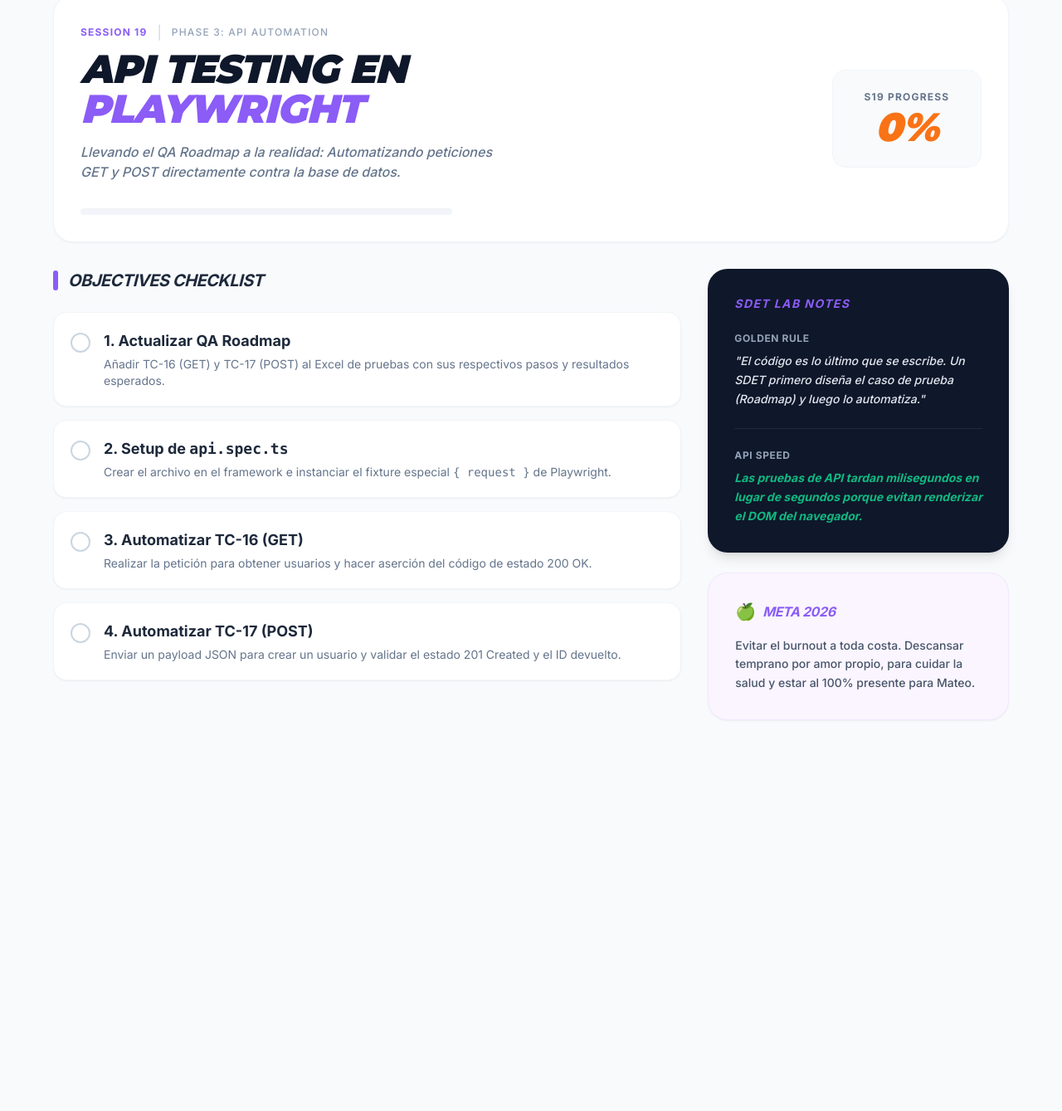
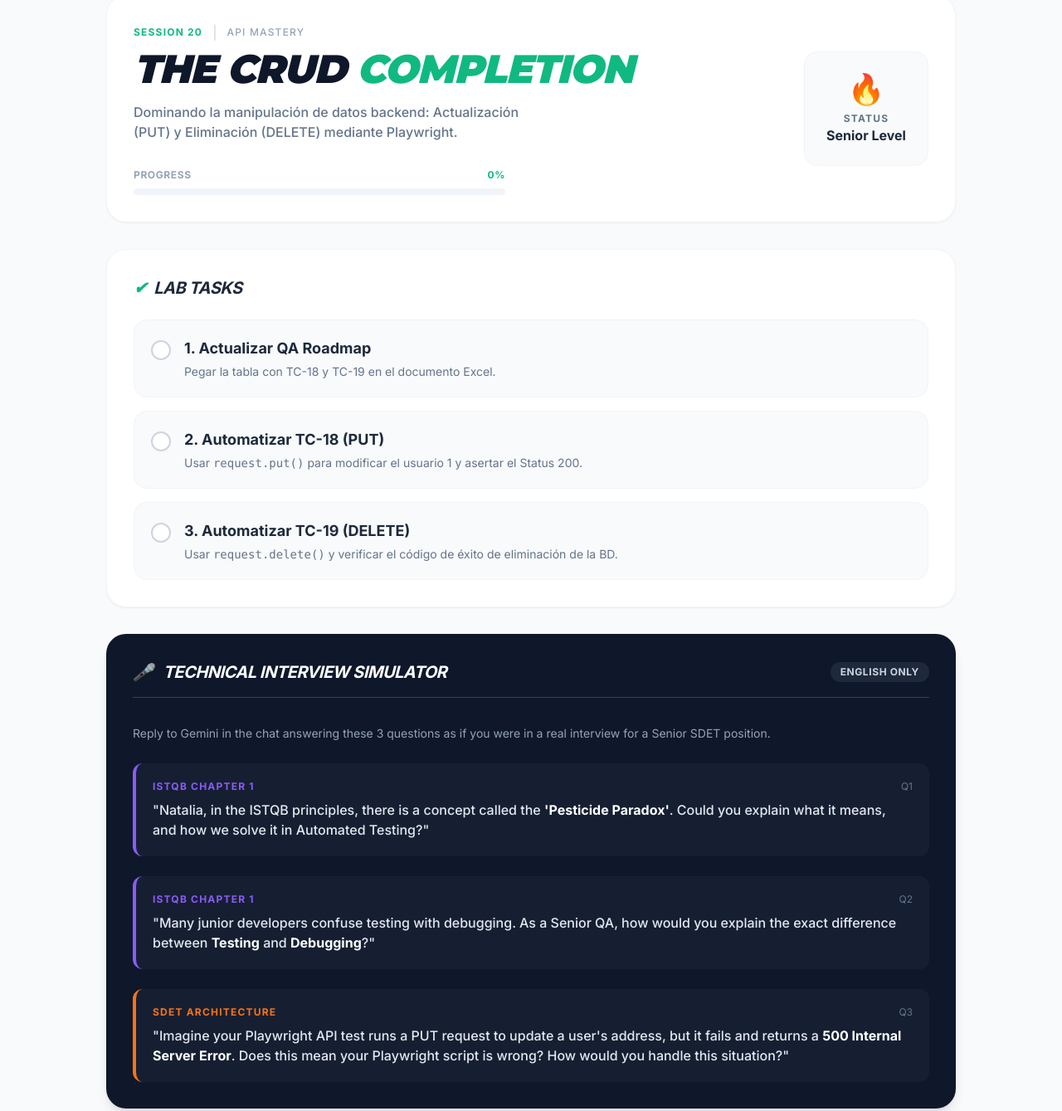
Before and after one commit to nataliacamero/qa-journey, a website: page control-panel/index.html in a window 1280 px wide. Shown: the part 38-1377 px from the top of the page at 83% size. Before the commit the page ends 938 px from the top, so only its background shows below. Drawn offline with nearby package versions, Linux system fonts and the light colour scheme.

Commit message:
feat: Actualizar el panel de control para la sesión 20, mejorando contenido, estilos y estructura

```diff
--- a/control-panel/index.html
+++ b/control-panel/index.html
@@ -3,7 +3,7 @@
   <head>
     <meta charset="UTF-8" />
     <meta name="viewport" content="width=device-width, initial-scale=1.0" />
-    <title>Control Panel - Session 19</title>
+    <title>Control Panel - Session 20</title>
     <script src="https://cdn.tailwindcss.com"></script>
     <link
       href="https://fonts.googleapis.com/css2?family=Inter:wght@400;500;600;700;800&family=Montserrat:wght@800;900&display=swap"
@@ -24,6 +24,7 @@
                 orange: "#f97316",
                 green: "#10b981",
                 purple: "#8b5cf6",
+                red: "#ef4444",
               },
             },
           },
@@ -50,104 +51,90 @@
         font-weight: bold;
       }
       .custom-check.checked {
-        background-color: #8b5cf6;
-        border-color: #8b5cf6;
+        background-color: #10b981;
+        border-color: #10b981;
         color: white;
-        box-shadow: 0 4px 14px 0 rgba(139, 92, 246, 0.39);
+        box-shadow: 0 4px 14px 0 rgba(16, 185, 129, 0.39);
       }
       .objective-card {
         transition: all 0.2s ease;
       }
       .objective-card:hover {
         transform: translateX(4px);
-        border-color: #c4b5fd;
+        border-color: #a7f3d0;
       }
       .progress-bar-fill {
         transition: width 0.5s cubic-bezier(0.4, 0, 0.2, 1);
       }
-      @keyframes pulse-purple {
-        0% {
-          box-shadow: 0 0 0 0 rgba(139, 92, 246, 0.7);
-        }
-        70% {
-          box-shadow: 0 0 0 15px rgba(139, 92, 246, 0);
-        }
-        100% {
-          box-shadow: 0 0 0 0 rgba(139, 92, 246, 0);
-        }
-      }
-      .victory-glow {
-        animation: pulse-purple 2s infinite;
+      .question-card {
+        border-left: 4px solid #8b5cf6;
       }
     </style>
   </head>
   <body class="antialiased text-slate-800 p-4 md:p-8">
-    <div class="max-w-6xl mx-auto space-y-8">
+    <div class="max-w-5xl mx-auto space-y-8">
+      <!-- Header -->
       <div
-        class="bg-white rounded-3xl p-8 shadow-sm border border-slate-100 flex flex-col md:flex-row justify-between items-center gap-8 relative overflow-hidden"
+        class="bg-white rounded-3xl p-8 shadow-sm border border-slate-100 flex flex-col md:flex-row justify-between items-center gap-8"
       >
-        <div class="z-10 flex-1">
+        <div class="flex-1">
           <div class="flex items-center gap-3 mb-2">
             <span
-              class="text-brand-purple font-bold text-xs tracking-widest uppercase"
-              >Session 19</span
+              class="text-brand-green font-bold text-xs tracking-widest uppercase"
+              >Session 20</span
             >
             <span class="text-slate-300">|</span>
             <span
               class="text-slate-400 font-medium text-xs tracking-widest uppercase"
-              >Phase 3: API Automation</span
+              >API Mastery</span
             >
           </div>
           <h1
             class="font-display text-4xl md:text-5xl font-black text-brand-dark leading-tight tracking-tight uppercase italic"
           >
-            API Testing en<br /><span class="text-brand-purple"
-              >Playwright</span
-            >
+            The CRUD <span class="text-brand-green">Completion</span>
           </h1>
-          <p class="text-slate-500 mt-4 italic font-medium max-w-lg">
-            Llevando el QA Roadmap a la realidad: Automatizando peticiones GET y
-            POST directamente contra la base de datos.
+          <p class="text-slate-500 mt-4 font-medium max-w-lg">
+            Dominando la manipulación de datos backend: Actualización (PUT) y
+            Eliminación (DELETE) mediante Playwright.
           </p>
           <div class="mt-8 w-full max-w-md">
+            <div
+              class="flex justify-between text-xs font-bold text-slate-400 mb-2 uppercase tracking-wider"
+            >
+              <span>Progress</span>
+              <span id="progress-text" class="text-brand-green">0%</span>
+            </div>
             <div class="h-2 w-full bg-slate-100 rounded-full overflow-hidden">
               <div
                 id="progress-bar"
-                class="progress-bar-fill h-full bg-brand-purple rounded-full"
+                class="progress-bar-fill h-full bg-brand-green rounded-full"
                 style="width: 0%"
               ></div>
             </div>
           </div>
         </div>
         <div
-          id="progress-container"
-          class="z-10 bg-slate-50 rounded-2xl p-6 text-center border border-slate-100 min-w-[180px] transition-all duration-500"
+          class="bg-slate-50 rounded-2xl p-6 text-center border border-slate-100 min-w-[150px]"
         >
-          <p
-            class="text-slate-500 text-xs font-bold uppercase tracking-widest mb-1"
-            id="progress-label"
-          >
-            S19 Progress
+          <div class="text-4xl mb-2">&#128293;</div>
+          <p class="text-slate-500 text-xs font-bold uppercase tracking-widest">
+            Status
           </p>
-          <p
-            class="font-display text-5xl font-black text-brand-orange italic transition-colors duration-500"
-            id="progress-text-container"
-          >
-            <span id="progress-text">0</span>%
-          </p>
+          <p class="font-bold text-slate-800">Senior Level</p>
         </div>
       </div>
 
-      <div class="grid grid-cols-1 lg:grid-cols-3 gap-8">
-        <div class="lg:col-span-2 space-y-4">
-          <div class="flex items-center gap-3 mb-6">
-            <div class="w-1.5 h-6 bg-brand-purple rounded-full"></div>
-            <h2 class="text-xl font-bold italic tracking-tight uppercase">
-              Objectives Checklist
-            </h2>
-          </div>
+      <!-- Checklist -->
+      <div class="bg-white rounded-3xl p-8 shadow-sm border border-slate-100">
+        <h2
+          class="text-xl font-bold italic tracking-tight uppercase mb-6 flex items-center gap-2"
+        >
+          <span class="text-brand-green">&#10004;</span> Lab Tasks
+        </h2>
+        <div class="space-y-4">
           <div
-            class="objective-card bg-white rounded-2xl p-5 shadow-sm border border-slate-100 flex items-start gap-4"
+            class="objective-card bg-slate-50 rounded-2xl p-5 border border-slate-100 flex items-start gap-4"
           >
             <div class="mt-1">
               <div class="custom-check" onclick="toggleCheck(this)">
@@ -159,13 +146,12 @@
                 1. Actualizar QA Roadmap
               </h3>
               <p class="text-slate-500 text-sm mt-1">
-                Añadir TC-16 (GET) y TC-17 (POST) al Excel de pruebas con sus
-                respectivos pasos y resultados esperados.
+                Pegar la tabla con TC-18 y TC-19 en el documento Excel.
               </p>
             </div>
           </div>
           <div
-            class="objective-card bg-white rounded-2xl p-5 shadow-sm border border-slate-100 flex items-start gap-4"
+            class="objective-card bg-slate-50 rounded-2xl p-5 border border-slate-100 flex items-start gap-4"
           >
             <div class="mt-1">
               <div class="custom-check" onclick="toggleCheck(this)">
@@ -174,16 +160,16 @@
             </div>
             <div>
               <h3 class="font-bold text-slate-800 text-lg">
-                2. Setup de <code>api.spec.ts</code>
+                2. Automatizar TC-18 (PUT)
               </h3>
               <p class="text-slate-500 text-sm mt-1">
-                Crear el archivo en el framework e instanciar el fixture
-                especial <code>{ request }</code> de Playwright.
+                Usar <code>request.put()</code> para modificar el usuario 1 y
+                asertar el Status 200.
               </p>
             </div>
           </div>
           <div
-            class="objective-card bg-white rounded-2xl p-5 shadow-sm border border-slate-100 flex items-start gap-4"
+            class="objective-card bg-slate-50 rounded-2xl p-5 border border-slate-100 flex items-start gap-4"
           >
             <div class="mt-1">
               <div class="custom-check" onclick="toggleCheck(this)">
@@ -192,92 +178,97 @@
             </div>
             <div>
               <h3 class="font-bold text-slate-800 text-lg">
-                3. Automatizar TC-16 (GET)
+                3. Automatizar TC-19 (DELETE)
               </h3>
               <p class="text-slate-500 text-sm mt-1">
-                Realizar la petición para obtener usuarios y hacer aserción del
-                código de estado 200 OK.
-              </p>
-            </div>
-          </div>
-          <div
-            class="objective-card bg-white rounded-2xl p-5 shadow-sm border border-slate-100 flex items-start gap-4"
-          >
-            <div class="mt-1">
-              <div class="custom-check" onclick="toggleCheck(this)">
-                &#10003;
-              </div>
-            </div>
-            <div>
-              <h3 class="font-bold text-slate-800 text-lg">
-                4. Automatizar TC-17 (POST)
-              </h3>
-              <p class="text-slate-500 text-sm mt-1">
-                Enviar un payload JSON para crear un usuario y validar el estado
-                201 Created y el ID devuelto.
+                Usar <code>request.delete()</code> y verificar el código de
+                éxito de eliminación de la BD.
               </p>
             </div>
           </div>
         </div>
+      </div>
 
-        <div class="lg:col-span-1 space-y-6">
+      <!-- Simulador de Entrevista -->
+      <div class="bg-brand-dark rounded-3xl p-8 shadow-lg text-white">
+        <div
+          class="flex items-center justify-between mb-8 border-b border-slate-700 pb-4"
+        >
+          <h2
+            class="text-xl font-bold italic tracking-tight uppercase flex items-center gap-3"
+          >
+            <span class="text-brand-purple">&#127908;</span> Technical Interview
+            Simulator
+          </h2>
+          <span
+            class="bg-slate-800 text-slate-300 text-xs font-bold px-3 py-1 rounded-full uppercase tracking-wider"
+            >English Only</span
+          >
+        </div>
+
+        <p class="text-slate-400 text-sm mb-6 leading-relaxed">
+          Reply to Gemini in the chat answering these 3 questions as if you were
+          in a real interview for a Senior SDET position.
+        </p>
+
+        <div class="space-y-6">
+          <!-- Pregunta 1 -->
+          <div class="question-card bg-slate-800/50 rounded-xl p-5">
+            <div class="flex justify-between items-start mb-2">
+              <span
+                class="text-brand-purple text-xs font-bold uppercase tracking-widest"
+                >ISTQB Chapter 1</span
+              >
+              <span class="text-slate-500 text-xs">Q1</span>
+            </div>
+            <p class="font-medium text-slate-200">
+              "Natalia, in the ISTQB principles, there is a concept called the
+              <span class="text-white font-bold">'Pesticide Paradox'</span>.
+              Could you explain what it means, and how we solve it in Automated
+              Testing?"
+            </p>
+          </div>
+
+          <!-- Pregunta 2 -->
+          <div class="question-card bg-slate-800/50 rounded-xl p-5">
+            <div class="flex justify-between items-start mb-2">
+              <span
+                class="text-brand-purple text-xs font-bold uppercase tracking-widest"
+                >ISTQB Chapter 1</span
+              >
+              <span class="text-slate-500 text-xs">Q2</span>
+            </div>
+            <p class="font-medium text-slate-200">
+              "Many junior developers confuse testing with debugging. As a
+              Senior QA, how would you explain the exact difference between
+              <span class="text-white font-bold">Testing</span> and
+              <span class="text-white font-bold">Debugging</span>?"
+            </p>
+          </div>
+
+          <!-- Pregunta 3 -->
           <div
-            class="bg-brand-dark rounded-3xl p-6 md:p-8 text-white shadow-lg relative overflow-hidden"
+            class="question-card bg-slate-800/50 rounded-xl p-5 border-l-4 border-l-brand-orange"
           >
-            <h3
-              class="text-brand-purple font-bold text-sm tracking-widest uppercase italic mb-6"
-            >
-              SDET Lab Notes
-            </h3>
-            <div class="space-y-6">
-              <div>
-                <h4
-                  class="text-slate-400 text-xs font-bold uppercase tracking-wider mb-2"
-                >
-                  Golden Rule
-                </h4>
-                <p
-                  class="text-slate-200 text-sm font-medium leading-relaxed italic"
-                >
-                  "El código es lo último que se escribe. Un SDET primero diseña
-                  el caso de prueba (Roadmap) y luego lo automatiza."
-                </p>
-              </div>
-              <div class="w-full h-px bg-slate-800"></div>
-              <div>
-                <h4
-                  class="text-slate-400 text-xs font-bold uppercase tracking-wider mb-2"
-                >
-                  API Speed
-                </h4>
-                <p
-                  class="text-brand-green text-sm font-bold leading-relaxed italic"
-                >
-                  Las pruebas de API tardan milisegundos en lugar de segundos
-                  porque evitan renderizar el DOM del navegador.
-                </p>
-              </div>
+            <div class="flex justify-between items-start mb-2">
+              <span
+                class="text-brand-orange text-xs font-bold uppercase tracking-widest"
+                >SDET Architecture</span
+              >
+              <span class="text-slate-500 text-xs">Q3</span>
             </div>
-          </div>
-          <div
-            class="bg-purple-50 rounded-3xl p-6 md:p-8 border border-purple-100 shadow-sm transition-transform hover:-translate-y-1"
-          >
-            <div class="flex items-center gap-2 mb-4">
-              <span class="text-xl">&#127823;</span>
-              <h3
-                class="font-bold text-brand-purple tracking-tight italic uppercase"
-              >
-                Meta 2026
-              </h3>
-            </div>
-            <p class="text-slate-600 font-medium leading-relaxed text-sm">
-              Evitar el burnout a toda costa. Descansar temprano por amor
-              propio, para cuidar la salud y estar al 100% presente para Mateo.
+            <p class="font-medium text-slate-200">
+              "Imagine your Playwright API test runs a PUT request to update a
+              user's address, but it fails and returns a
+              <span class="text-white font-bold">500 Internal Server Error</span
+              >. Does this mean your Playwright script is wrong? How would you
+              handle this situation?"
             </p>
           </div>
         </div>
       </div>
     </div>
+
     <script>
       function updateProgress() {
         const checkboxes = document.querySelectorAll(".custom-check");
@@ -288,59 +279,13 @@
         });
         const percentage = Math.round((checkedCount / total) * 100);
 
-        const progressBar = document.getElementById("progress-bar");
-        progressBar.style.width = percentage + "%";
-
-        const textElement = document.getElementById("progress-text");
-        const textContainer = document.getElementById(
-          "progress-text-container",
-        );
-        const progressContainer = document.getElementById("progress-container");
-        const progressLabel = document.getElementById("progress-label");
-
-        animateValue(
-          textElement,
-          parseInt(textElement.innerText),
-          percentage,
-          500,
-        );
-
-        if (percentage === 100) {
-          progressBar.classList.remove("bg-brand-purple");
-          progressBar.classList.add("bg-brand-green");
-          textContainer.classList.remove("text-brand-orange");
-          textContainer.classList.add("text-brand-green");
-          progressContainer.classList.add("victory-glow", "bg-green-50");
-          progressContainer.classList.remove("bg-slate-50");
-          progressLabel.innerText = "SESSION COMPLETE!";
-          progressLabel.classList.remove("text-slate-500");
-          progressLabel.classList.add("text-brand-green");
-        } else {
-          progressBar.classList.add("bg-brand-purple");
-          progressBar.classList.remove("bg-brand-green");
-          textContainer.classList.add("text-brand-orange");
-          textContainer.classList.remove("text-brand-green");
-          progressContainer.classList.remove("victory-glow", "bg-green-50");
-          progressContainer.classList.add("bg-slate-50");
-          progressLabel.innerText = "S19 Progress";
-          progressLabel.classList.add("text-slate-500");
-          progressLabel.classList.remove("text-brand-green");
-        }
+        document.getElementById("progress-bar").style.width = percentage + "%";
+        document.getElementById("progress-text").innerText = percentage + "%";
       }
       function toggleCheck(element) {
         element.classList.toggle("checked");
         updateProgress();
       }
-      function animateValue(obj, start, end, duration) {
-        let startTimestamp = null;
-        const step = (timestamp) => {
-          if (!startTimestamp) startTimestamp = timestamp;
-          const progress = Math.min((timestamp - startTimestamp) / duration, 1);
-          obj.innerHTML = Math.floor(progress * (end - start) + start);
-          if (progress < 1) window.requestAnimationFrame(step);
-        };
-        window.requestAnimationFrame(step);
-      }
     </script>
   </body>
 </html>
```
